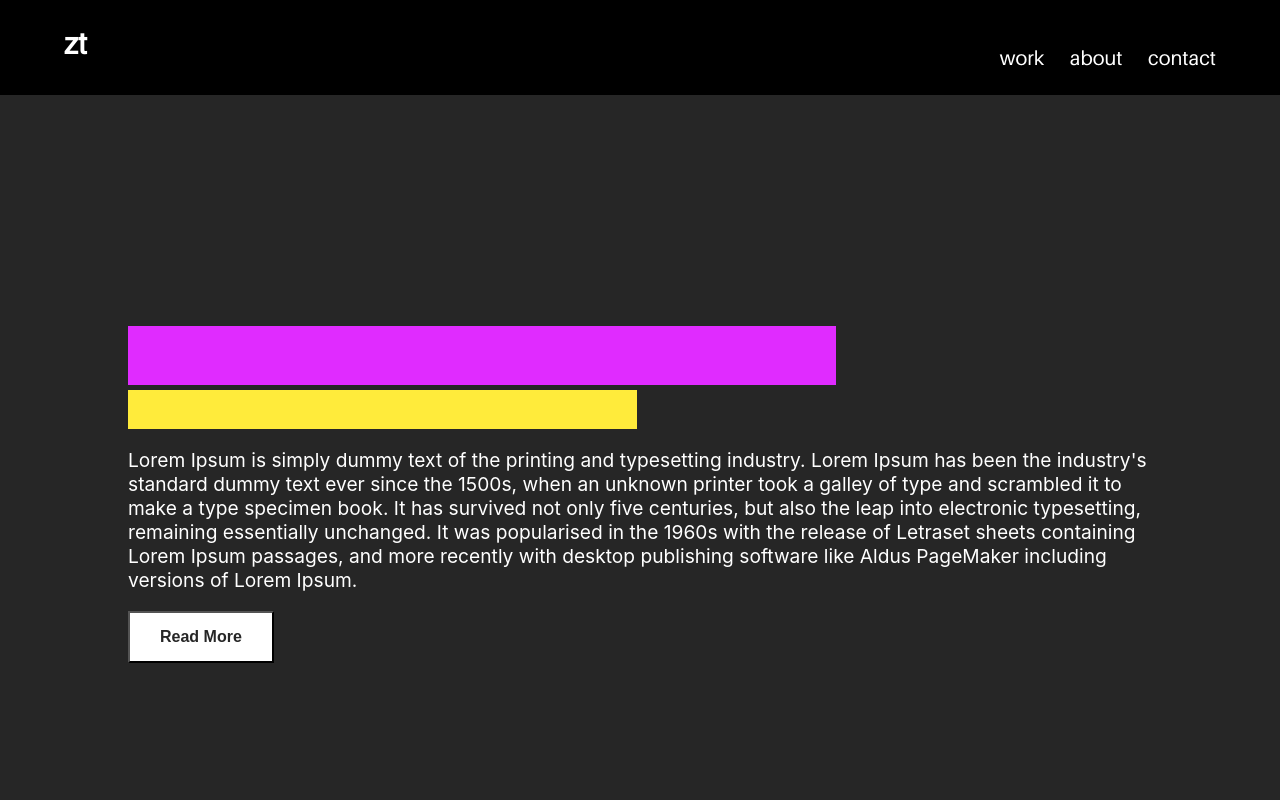
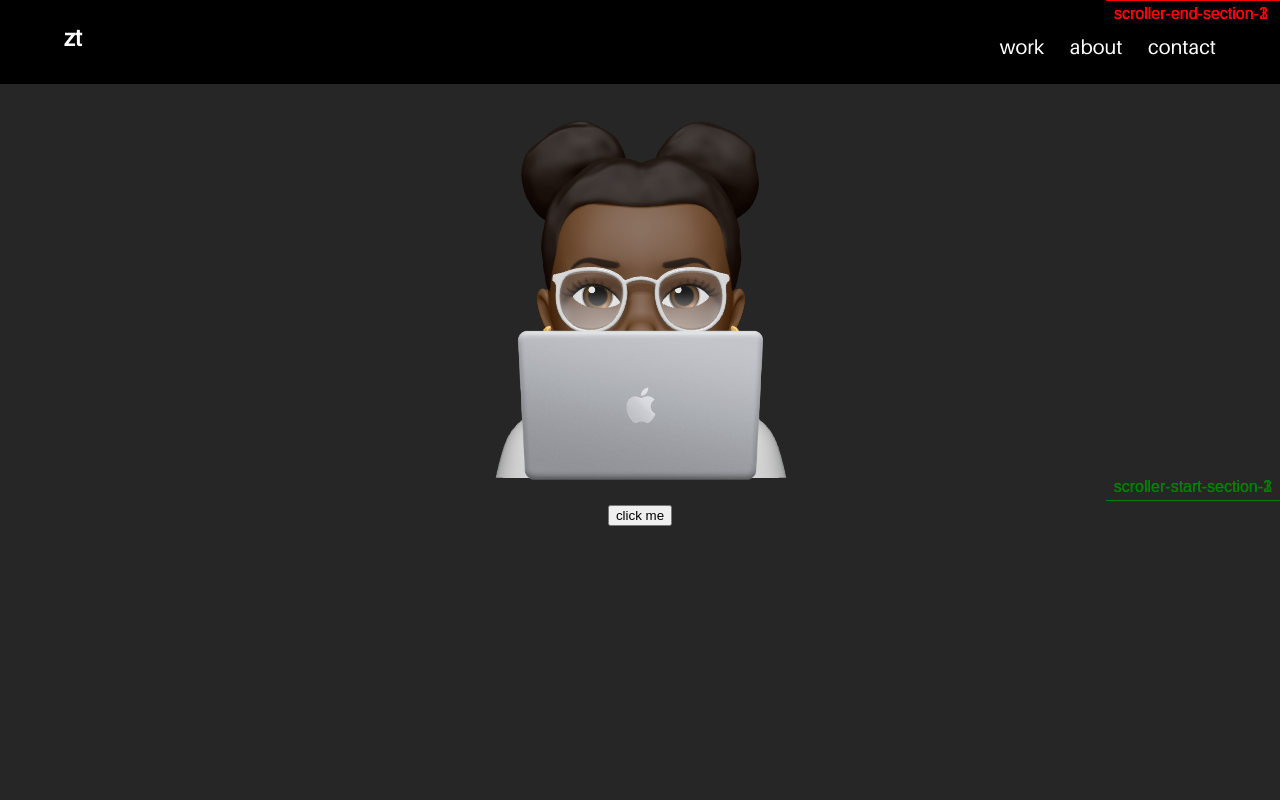
Before and after one commit to zementeshome/zemen-teshome-portfolio, a React (Create React App) app: page /about in a window 1280 px wide. Shown: the top 800 px of the page. Built offline with nearby package versions, Linux system fonts and the light colour scheme.

Commit message:
gsap scrolltrigger and animation for about page

```diff
--- a/package.json
+++ b/package.json
@@ -9,6 +9,7 @@
     "@testing-library/react": "^11.1.1",
     "@testing-library/user-event": "^12.2.0",
     "axios": "^0.21.0",
+    "gsap": "^3.5.1",
     "jquery": "^3.5.1",
     "node-sass": "^4.14.1",
     "react": "^17.0.1",
@@ -17,6 +18,7 @@
     "react-router-dom": "^5.2.0",
     "react-scripts": "4.0.0",
     "react-scroll": "^1.8.1",
+    "scroll-out": "^2.2.12",
     "web-vitals": "^0.2.4"
   },
   "scripts": {
--- a/src/components/About/About.jsx
+++ b/src/components/About/About.jsx
@@ -1,87 +1,108 @@
-import React from 'react'
+import React, { useRef, useEffect, useState } from 'react'
 import Header from './../Header/Header';
 import './About.scss';
+import gsap from 'gsap';
+import  { ScrollTrigger } from 'gsap/ScrollTrigger';
+import { FaBorderNone } from 'react-icons/fa';
+// import { useEffect } from 'react'
+// import ScrollOut from 'scroll-out';
 // import { Link } from 'react-scroll';
 
-class About extends React.Component {
+gsap.registerPlugin(ScrollTrigger);
 
+const sections = [
+    {
+        title: 'title 1',
+        subtitle: 'subtitle 1'
+    },
+    {
+        title: 'title 2',
+        subtitle: 'subtitle 2'
+    },
+    {
+        title: 'title 3',
+        subtitle: 'subtitle 3'
+    }
+]
 
-// myDivToFocus = React.createRef()
+function About() {
 
-// handleOnClick = (e) => {
-//     // let div = document.getElementsByClassName("about__text")
-//     // div = {display: 'block'};
-//     if(this.myDivToFocus.current) {
-//         this.myDivToFocus.current.scrollIntoView({
-//             style: 'block',
-//             behavior: 'smooth',
-//             block: 'nearest'
-//         })
-//     }
-// }
-render() {
-    // console.log(Link)
-    return (
-        <div>
-            <Header />
-            <section className="about">
-            <div className="about__content">
-                <h2 className="about__header">Section One Text Block Reveal</h2>
-                <h3 className="about__sub-heading">Text Block Reveal On Page Scroll</h3>
-                <p className="about__words">Lorem Ipsum is simply dummy text of the printing and typesetting industry. Lorem Ipsum has been the industry's standard dummy text ever since the 1500s, when an unknown printer took a galley of type and scrambled it to make a type specimen book. It has survived not only five centuries, but also the leap into electronic typesetting, remaining essentially unchanged. It was popularised in the 1960s with the release of Letraset sheets containing Lorem Ipsum passages, and more recently with desktop publishing software like Aldus PageMaker including versions of Lorem Ipsum.</p>
-                <button className="about__more">Read More</button>
-            </div>
+    const [background, setBackground] = useState('#262626')
+
+    const aboutRef = useRef(null)
+    const revealRefs = useRef([]);
+    revealRefs.current = [];
+
+    const toggleBackground = () => {
+        const color = background !== '#262626' ? '#5a7d95' : '#1b4943'
+        setBackground(color);
+    }
+
+    useEffect(() => {
+        gsap.to(aboutRef.current, {
+            duration: 1,
+            backgroundColor: background,
+            ease: 'none'
+        });
+    }, [background])
+
+    useEffect(() => {
+        gsap.from(aboutRef.current, {
+        duration: 1,
+        autoAlpha:0,
+        ease: 'none',
+        delay: 1
+    });
+
+    revealRefs.current.forEach((el, index) => {
+        gsap.fromTo(el, {
+            autoAlpha: 0
+        }, {
+            duration: 1,
+            autoAlpha: 1,
+            ease: 'none',
+            scrollTrigger: {
+                id: `section-${index+1}`,
+                trigger: el,
+                start: 'top center+=100',
+                toggleActions: 'play none none reverse',
+                markers: true
+            }
+        });
+    })
+
+    },[])
+
+    const addToRefs = (el) => {
+        if (el && !revealRefs.current.includes(el)) {
+            revealRefs.current.push(el)
+        }
+    };
+
+    return(
+        <section className="about">
+            <Header/>
+            <div className="about__image-container" ref={aboutRef}>
+        <img className="about__image" src={process.env.PUBLIC_URL + 'assets/images/memoji-laptop.png'} alt="zemen memoji"/>
+        <button className="about__button" onClick={() => toggleBackground()}>click me</button>
+        </div>
+        <section className="about__section-2">
+            {/* <div className="about__text-container">
+            <h1 className="about__header">ABOUT ME</h1>
+            <p className="about__text">Lorem Ipsum is simply dummy text of the printing and typesetting industry. Lorem Ipsum has been the industry's standard dummy text ever since the 1500s, when an unknown printer took a galley of type and scrambled it to make a type specimen book. It has survived not only five centuries, but also the leap into electronic typesetting, remaining essentially unchanged. It was popularised in the 1960s with the release of Letraset sheets containing Lorem Ipsum passages, and more recently with desktop publishing software like Aldus PageMaker including versions of Lorem Ipsum.</p>
+            </div> */}
+            {
+                sections.map(({title, subtitle}) => {
+                    return (
+                        <div key={title} className="about__text-container" ref={addToRefs}>
+                            <h2 className="about__header">{title}</h2>
+                            <p className="about__text">{subtitle}</p>
+                        </div>
+                    )
+                })
+            }
             </section>
-            <section className="about">
-                <div className="about__content">
-                <h2 className="about__header">Section Two Text Block Reveal</h2>
-                <h3 className="about__sub-heading">Text Block Reveal On Page Scroll</h3>
-                <p className="about__words">Lorem Ipsum is simply dummy text of the printing and typesetting industry. Lorem Ipsum has been the industry's standard dummy text ever since the 1500s, when an unknown printer took a galley of type and scrambled it to make a type specimen book. It has survived not only five centuries, but also the leap into electronic typesetting, remaining essentially unchanged. It was popularised in the 1960s with the release of Letraset sheets containing Lorem Ipsum passages, and more recently with desktop publishing software like Aldus PageMaker including versions of Lorem Ipsum.</p>
-                <button className="about__more">Read More</button>
-                </div>
-            </section>
-            <section className="about">
-                <div className="about__content">
-                <h2 className="about__header">Section Three Text Block Reveal</h2>
-                <h3 className="about__sub-heading">Text Block Reveal On Page Scroll</h3>
-                <p className="about__words">Lorem Ipsum is simply dummy text of the printing and typesetting industry. Lorem Ipsum has been the industry's standard dummy text ever since the 1500s, when an unknown printer took a galley of type and scrambled it to make a type specimen book. It has survived not only five centuries, but also the leap into electronic typesetting, remaining essentially unchanged. It was popularised in the 1960s with the release of Letraset sheets containing Lorem Ipsum passages, and more recently with desktop publishing software like Aldus PageMaker including versions of Lorem Ipsum.</p>
-                <button className="about__more">Read More</button>
-                </div>
-            </section>
-            <section className="about">
-                <div className="about__content">
-                <h2 className="about__header">Section Four Text Block Reveal</h2>
-                <h3 className="about__sub-heading">Text Block Reveal On Page Scroll</h3>
-                <p className="about__words">Lorem Ipsum is simply dummy text of the printing and typesetting industry. Lorem Ipsum has been the industry's standard dummy text ever since the 1500s, when an unknown printer took a galley of type and scrambled it to make a type specimen book. It has survived not only five centuries, but also the leap into electronic typesetting, remaining essentially unchanged. It was popularised in the 1960s with the release of Letraset sheets containing Lorem Ipsum passages, and more recently with desktop publishing software like Aldus PageMaker including versions of Lorem Ipsum.</p>
-                <button className="about__more">Read More</button>
-                </div>
-            </section>
-            <section className="about">
-                <div className="about__content">
-                <h2 className="about__header">Section Five Text Block Reveal</h2>
-                <h3 className="about__sub-heading">Text Block Reveal On Page Scroll</h3>
-                <p className="about__words">Lorem Ipsum is simply dummy text of the printing and typesetting industry. Lorem Ipsum has been the industry's standard dummy text ever since the 1500s, when an unknown printer took a galley of type and scrambled it to make a type specimen book. It has survived not only five centuries, but also the leap into electronic typesetting, remaining essentially unchanged. It was popularised in the 1960s with the release of Letraset sheets containing Lorem Ipsum passages, and more recently with desktop publishing software like Aldus PageMaker including versions of Lorem Ipsum.</p>
-                <button className="about__more">Read More</button>
-                </div>
-            </section>
-            {/* <script src="scroll-out.js"></script>
-            <script type="text/javascript">
-                Scroll
-            </script> */}
-            </div>
+        </section>
     )
 }
-
-}
-
-{/* <div className="about__image-container">
-        <img className="about__image" src={process.env.PUBLIC_URL + 'assets/images/memoji-laptop.png'} alt="zemen memoji"/>
-        </div>
-        {/* <Link smooth={true} to="aboutext" duration={1000}className="about__scroll">hey</Link> */}
-            // <div className="about__text" id="aboutext">
-            // <h2 className="about__header">About Me</h2>
-            // Lorem Ipsum is simply dummy text of the printing and typesetting industry. Lorem Ipsum has been the industry's standard dummy text ever since the 1500s, when an unknown printer took a galley of type and scrambled it to make a type specimen book. It has survived not only five centuries, but also the leap into electronic typesetting, remaining essentially unchanged. It was popularised in the 1960s with the release of Letraset sheets containing Lorem Ipsum passages, and more recently with desktop publishing software like Aldus PageMaker including versions of Lorem Ipsum.
-                {/* <p className="about__text">Hello</p> */}
-
-
 export default About;
--- a/src/components/About/About.scss
+++ b/src/components/About/About.scss
@@ -9,134 +9,37 @@ body {
 
 .about {
     color: white;
-    position: relative;
-    width: 100%;
-    height: 100vh;
-    display: flex;
-    justify-content: center;
-    align-items: center;
-    background: #262626;
 
-    &__content {
-        max-width: 80%;
+    &__image,
+    &__button {
+        display: flex;
+        justify-content: center;
+        margin: auto;
     }
 
-    &__header {
-        position: relative;
-        margin: 0;
-        padding: 0;
-        display: inline-block;
-        font-size: 3em;
-        transition: 0.5s;
-        transform-origin: left;
-        transform: scaleX(1);
-
+    &__image-container {
+        width: 100%;
+        height: 100vh;
+        background: #262626;
     }
 
-.about__content .about__header:before {
-        content: '';
-        position: absolute;
-        top: 0;
-        left: 0;
+    &__text-container {
         width: 100%;
-        height: 100%;
-        background: #e02bff;
-        transform-origin: right;
-        transition: 0.5s;
-}
+        height: 60vh;
+        background: darkblue;
+    }
 
-&__sub-heading {
-    position: relative;
-    margin: 5px 0 0;
-    padding: 0;
-    display: inline-block;
-    font-size: 2em;
-    transition: 0.5s;
-    transform-origin: right;
-    transform: scaleX(1);
+    &__text {
+        margin: 0 10vw 0 10vw;
+        padding-top: 2rem;
+    }
+
+    &__header,
+    &__text{
+        display: flex;
+        justify-content: center;
+        margin-top: 0;
+        padding-top: 2rem;
+    }
 
 }
-
-.about__content .about__sub-heading:before {
-    content: '';
-    position: absolute;
-    top: 0;
-    left: 0;
-    width: 100%;
-    height: 100%;
-    background: #ffeb3b;
-    transform-origin: right;
-    transition: 0.5s;
-}
-
-&__more {
-    position: relative;
-    background: #fff;
-    color: #262626;
-    padding: 15px 30px;
-    font-size: 16px;
-    display: inline-block;
-    text-decoration: none;
-    font-weight: 700;
-    transition: 1s;
-
-}
-
-&__words {
-    font-size: 1.2em;
-    transition: 1s;
-}
-
-
-
-    // &__image-container {
-    //     @include mobile {
-    //         display: flex;
-    //         justify-content: center;
-    //     }
-    //     // @include tablet {
-    //     //     justify-content: flex-start;
-    //     // }
-    // }
-
-    // &__image {
-    //     @include mobile {
-    //         width: 70%;
-    //         margin-top: 2rem;
-    //     }
-    //     @include tablet {
-    //         width: 40%;
-    //     }
-    //     @include desktop {
-    //         width: 30%;
-    //     }
-    // }
-
-    // &__button {
-    //     @include mobile {
-    //         display: flex;
-    //         justify-content: center;
-    //         margin: auto;
-    //         margin-top: 2rem;
-    //     }
-    // }
-
-    // &__scroll-button,
-    // &__scroll {
-    //     display: flex;
-    //     justify-content: center;
-    //     margin: auto;
-    //     margin-top: 2rem;
-    //     color: white;
-    //     border: 1px solid white;
-    //     width: 20%;
-    //     padding: 4px;
-    // }
-
-    // &__text {
-    //     @include mobile {
-    //         color: white;
-    //         margin-top: 15rem;
-    //     }
-    // }
-}
```
Also changed, not shown: 1 other file (tests, documents, lock files or other folders).
